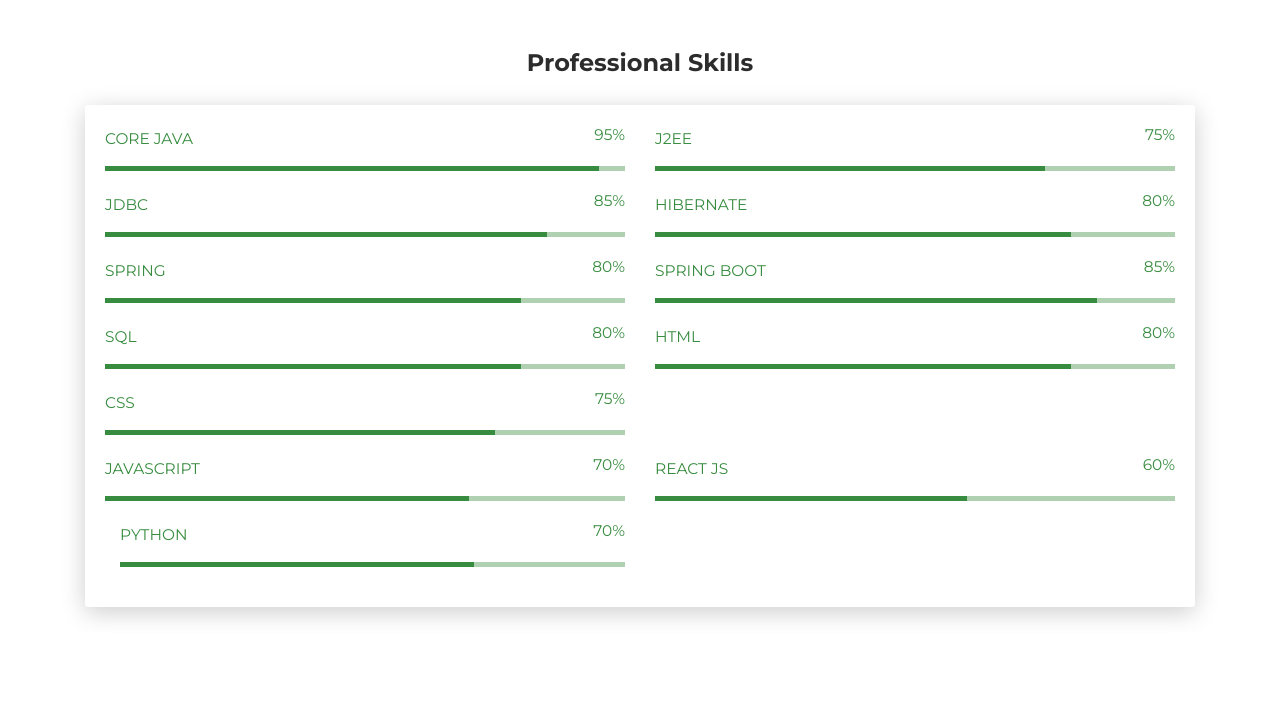
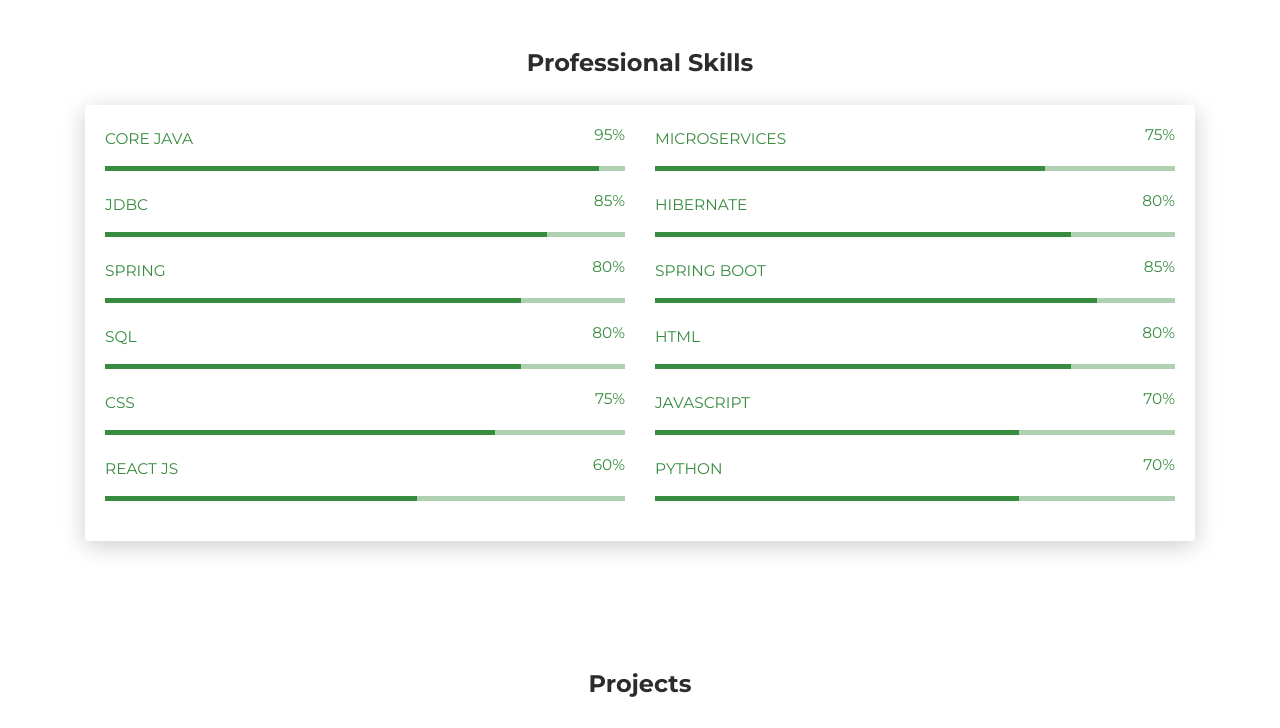
Before and after one commit to suneel538/Suneel_Portfolio, a plain HTML site: page index.html in a window 1280 px wide. Shown: the part 980-1708 px from the top of the page. Drawn offline with nearby package versions, Linux system fonts and the light colour scheme.

Commit message:
Update index.html

```diff
--- a/index.html
+++ b/index.html
@@ -103,89 +103,110 @@
       <div class="card-body">
         <div class="row">
           <div class="col-md-6">
-            <div class="progress-container progress-primary"><span class="progress-badge">Core Java</span>
+            <div class="progress-container progress-primary">
+              <span class="progress-badge">Core Java</span>
               <div class="progress">
-                <div class="progress-bar progress-bar-primary" data-aos="progress-full" data-aos-offset="10" data-aos-duration="2000" role="progressbar" aria-valuenow="60" aria-valuemin="0" aria-valuemax="100" style="width: 95%;"></div><span class="progress-value">95%</span>
+                <div class="progress-bar progress-bar-primary" data-aos="progress-full" data-aos-offset="10" data-aos-duration="2000" role="progressbar" aria-valuenow="60" aria-valuemin="0" aria-valuemax="100" style="width: 95%;"></div>
+                <span class="progress-value">95%</span>
               </div>
             </div>
           </div>
           <div class="col-md-6">
-            <div class="progress-container progress-primary"><span class="progress-badge">J2EE</span>
+            <div class="progress-container progress-primary">
+              <span class="progress-badge">Microservices</span>
               <div class="progress">
-                <div class="progress-bar progress-bar-primary" data-aos="progress-full" data-aos-offset="10" data-aos-duration="2000" role="progressbar" aria-valuenow="60" aria-valuemin="0" aria-valuemax="100" style="width: 75%;"></div><span class="progress-value">75%</span>
+                <div class="progress-bar progress-bar-primary" data-aos="progress-full" data-aos-offset="10" data-aos-duration="2000" role="progressbar" aria-valuenow="60" aria-valuemin="0" aria-valuemax="100" style="width: 75%;"></div>
+                <span class="progress-value">75%</span>
               </div>
             </div>
           </div>
           <div class="col-md-6">
-            <div class="progress-container progress-primary"><span class="progress-badge">JDBC</span>
+            <div class="progress-container progress-primary">
+              <span class="progress-badge">JDBC</span>
               <div class="progress">
-                <div class="progress-bar progress-bar-primary" data-aos="progress-full" data-aos-offset="10" data-aos-duration="2000" role="progressbar" aria-valuenow="60" aria-valuemin="0" aria-valuemax="100" style="width: 85%;"></div><span class="progress-value">85%</span>
+                <div class="progress-bar progress-bar-primary" data-aos="progress-full" data-aos-offset="10" data-aos-duration="2000" role="progressbar" aria-valuenow="60" aria-valuemin="0" aria-valuemax="100" style="width: 85%;"></div>
+                <span class="progress-value">85%</span>
               </div>
             </div>
           </div>
           <div class="col-md-6">
-            <div class="progress-container progress-primary"><span class="progress-badge">Hibernate</span>
+            <div class="progress-container progress-primary">
+              <span class="progress-badge">Hibernate</span>
               <div class="progress">
-                <div class="progress-bar progress-bar-primary" data-aos="progress-full" data-aos-offset="10" data-aos-duration="2000" role="progressbar" aria-valuenow="60" aria-valuemin="0" aria-valuemax="100" style="width: 80%;"></div><span class="progress-value">80%</span>
+                <div class="progress-bar progress-bar-primary" data-aos="progress-full" data-aos-offset="10" data-aos-duration="2000" role="progressbar" aria-valuenow="60" aria-valuemin="0" aria-valuemax="100" style="width: 80%;"></div>
+                <span class="progress-value">80%</span>
               </div>
             </div>
           </div>
           <div class="col-md-6">
-            <div class="progress-container progress-primary"><span class="progress-badge">Spring</span>
+            <div class="progress-container progress-primary">
+              <span class="progress-badge">Spring</span>
               <div class="progress">
-                <div class="progress-bar progress-bar-primary" data-aos="progress-full" data-aos-offset="10" data-aos-duration="2000" role="progressbar" aria-valuenow="60" aria-valuemin="0" aria-valuemax="100" style="width: 80%;"></div><span class="progress-value">80%</span>
+                <div class="progress-bar progress-bar-primary" data-aos="progress-full" data-aos-offset="10" data-aos-duration="2000" role="progressbar" aria-valuenow="60" aria-valuemin="0" aria-valuemax="100" style="width: 80%;"></div>
+                <span class="progress-value">80%</span>
               </div>
             </div>
           </div>
           <div class="col-md-6">
-            <div class="progress-container progress-primary"><span class="progress-badge">Spring Boot</span>
+            <div class="progress-container progress-primary">
+              <span class="progress-badge">Spring Boot</span>
               <div class="progress">
-                <div class="progress-bar progress-bar-primary" data-aos="progress-full" data-aos-offset="10" data-aos-duration="2000" role="progressbar" aria-valuenow="60" aria-valuemin="0" aria-valuemax="100" style="width: 85%;"></div><span class="progress-value">85%</span>
+                <div class="progress-bar progress-bar-primary" data-aos="progress-full" data-aos-offset="10" data-aos-duration="2000" role="progressbar" aria-valuenow="60" aria-valuemin="0" aria-valuemax="100" style="width: 85%;"></div>
+                <span class="progress-value">85%</span>
               </div>
             </div>
           </div>
           <div class="col-md-6">
-            <div class="progress-container progress-primary"><span class="progress-badge">SQL</span>
+            <div class="progress-container progress-primary">
+              <span class="progress-badge">SQL</span>
               <div class="progress">
-                <div class="progress-bar progress-bar-primary" data-aos="progress-full" data-aos-offset="10" data-aos-duration="2000" role="progressbar" aria-valuenow="60" aria-valuemin="0" aria-valuemax="100" style="width: 80%;"></div><span class="progress-value">80%</span>
+                <div class="progress-bar progress-bar-primary" data-aos="progress-full" data-aos-offset="10" data-aos-duration="2000" role="progressbar" aria-valuenow="60" aria-valuemin="0" aria-valuemax="100" style="width: 80%;"></div>
+                <span class="progress-value">80%</span>
               </div>
             </div>
           </div>
           <div class="col-md-6">
-            <div class="progress-container progress-primary"><span class="progress-badge">HTML</span>
+            <div class="progress-container progress-primary">
+              <span class="progress-badge">HTML</span>
               <div class="progress">
-                <div class="progress-bar progress-bar-primary" data-aos="progress-full" data-aos-offset="10" data-aos-duration="2000" role="progressbar" aria-valuenow="60" aria-valuemin="0" aria-valuemax="100" style="width: 80%;"></div><span class="progress-value">80%</span>
+                <div class="progress-bar progress-bar-primary" data-aos="progress-full" data-aos-offset="10" data-aos-duration="2000" role="progressbar" aria-valuenow="60" aria-valuemin="0" aria-valuemax="100" style="width: 80%;"></div>
+                <span class="progress-value">80%</span>
               </div>
             </div>
           </div>
           <div class="col-md-6">
-            <div class="progress-container progress-primary"><span class="progress-badge">CSS</span>
+            <div class="progress-container progress-primary">
+              <span class="progress-badge">CSS</span>
               <div class="progress">
-                <div class="progress-bar progress-bar-primary" data-aos="progress-full" data-aos-offset="10" data-aos-duration="2000" role="progressbar" aria-valuenow="60" aria-valuemin="0" aria-valuemax="100" style="width: 75%;"></div><span class="progress-value">75%</span>
-              </div>
-            </div>
-          </div>
-        </div>
-        <div class="row">
-          <div class="col-md-6">
-            <div class="progress-container progress-primary"><span class="progress-badge">JavaScript</span>
-              <div class="progress">
-                <div class="progress-bar progress-bar-primary" data-aos="progress-full" data-aos-offset="10" data-aos-duration="2000" role="progressbar" aria-valuenow="60" aria-valuemin="0" aria-valuemax="100" style="width: 70%;"></div><span class="progress-value">70%</span>
+                <div class="progress-bar progress-bar-primary" data-aos="progress-full" data-aos-offset="10" data-aos-duration="2000" role="progressbar" aria-valuenow="60" aria-valuemin="0" aria-valuemax="100" style="width: 75%;"></div>
+                <span class="progress-value">75%</span>
               </div>
             </div>
           </div>
           <div class="col-md-6">
-            <div class="progress-container progress-primary"><span class="progress-badge">React Js</span>
+            <div class="progress-container progress-primary">
+              <span class="progress-badge">JavaScript</span>
               <div class="progress">
-                <div class="progress-bar progress-bar-primary" data-aos="progress-full" data-aos-offset="10" data-aos-duration="2000" role="progressbar" aria-valuenow="60" aria-valuemin="0" aria-valuemax="100" style="width: 60%;"></div><span class="progress-value">60%</span>
+                <div class="progress-bar progress-bar-primary" data-aos="progress-full" data-aos-offset="10" data-aos-duration="2000" role="progressbar" aria-valuenow="60" aria-valuemin="0" aria-valuemax="100" style="width: 70%;"></div>
+                <span class="progress-value">70%</span>
               </div>
             </div>
           </div>
-        </div>
           <div class="col-md-6">
-            <div class="progress-container progress-primary"><span class="progress-badge">Python</span>
+            <div class="progress-container progress-primary">
+              <span class="progress-badge">React Js</span>
               <div class="progress">
-                <div class="progress-bar progress-bar-primary" data-aos="progress-full" data-aos-offset="10" data-aos-duration="2000" role="progressbar" aria-valuenow="60" aria-valuemin="0" aria-valuemax="100" style="width: 70%;"></div><span class="progress-value">70%</span>
+                <div class="progress-bar progress-bar-primary" data-aos="progress-full" data-aos-offset="10" data-aos-duration="2000" role="progressbar" aria-valuenow="60" aria-valuemin="0" aria-valuemax="100" style="width: 60%;"></div>
+                <span class="progress-value">60%</span>
+              </div>
+            </div>
+          </div>
+          <div class="col-md-6">
+            <div class="progress-container progress-primary">
+              <span class="progress-badge">Python</span>
+              <div class="progress">
+                <div class="progress-bar progress-bar-primary" data-aos="progress-full" data-aos-offset="10" data-aos-duration="2000" role="progressbar" aria-valuenow="60" aria-valuemin="0" aria-valuemax="100" style="width: 70%;"></div>
+                <span class="progress-value">70%</span>
               </div>
             </div>
           </div>
@@ -194,6 +215,7 @@
     </div>
   </div>
 </div>
+
 <div class="section" id="portfolio">
   <div class="container">
     <div class="row">
@@ -209,17 +231,17 @@
         <div class="ml-auto mr-auto">
           <div class="row">
             <div class="col-md-6">
-              <div class="cc-porfolio-image img-raised" data-aos="fade-up" data-aos-anchor-placement="top-bottom"><a href="https://github.com/Priya9096/demopro">
+              <div class="cc-porfolio-image img-raised" data-aos="fade-up" data-aos-anchor-placement="top-bottom"><a href="https://github.com/suneel538/Sunny_Music.git">
                   <figure class="cc-effect"><img src="images/project-1.jpg" alt="Image"/>
                     <figcaption>
                       <div class="h4">Recent Project</div>
                       <p>Web Development</p>
                     </figcaption>
                   </figure></a></div>
-              <div class="cc-porfolio-image img-raised" data-aos="fade-up" data-aos-anchor-placement="top-bottom"><a href="#web-development">
+              <div class="cc-porfolio-image img-raised" data-aos="fade-up" data-aos-anchor-placement="top-bottom"><a href="https://github.com/suneel538/Colorgame.git">
                   <figure class="cc-effect"><img src="images/project-2.jpg" alt="Image"/>
                     <figcaption>
-                      <div class="h4">Startup Project</div>
+                      <div class="h4">Colours Game</div>
                       <p>Web Development</p>
                     </figcaption>
                   </figure></a></div>
```
